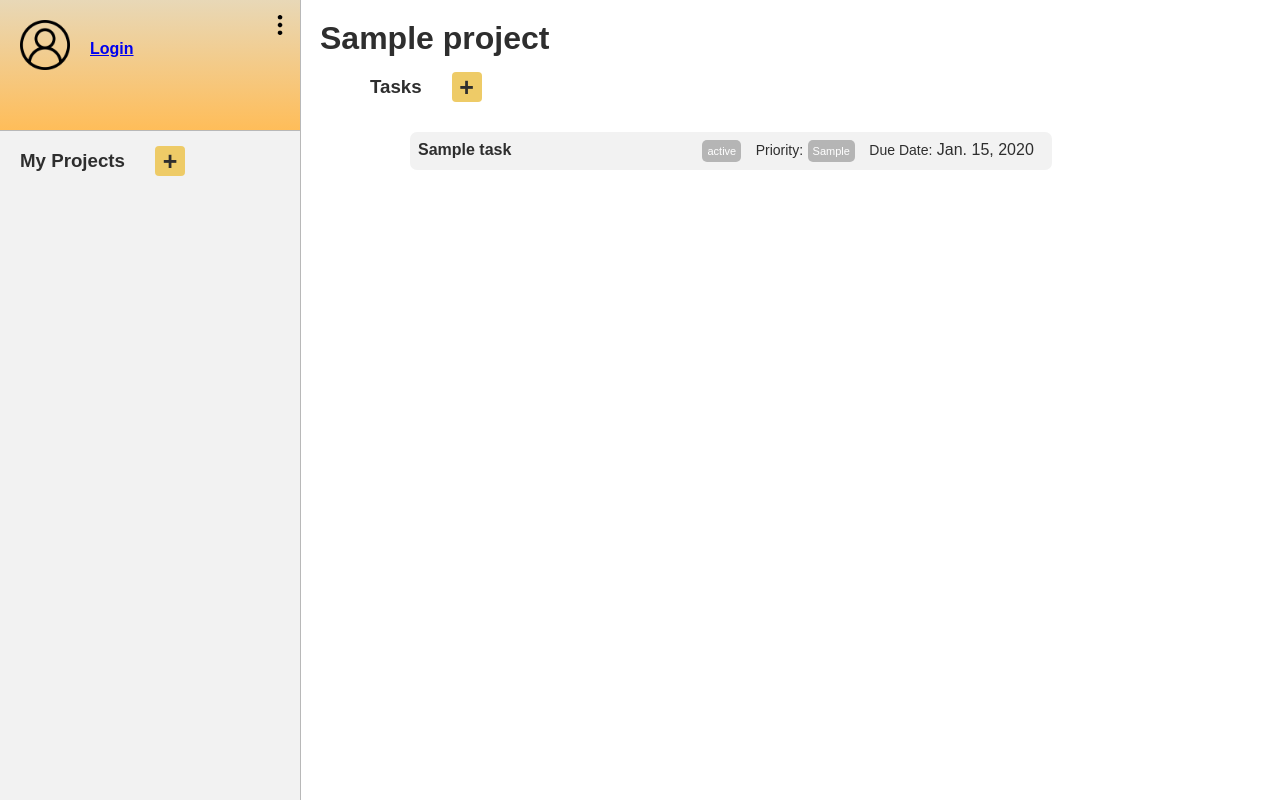
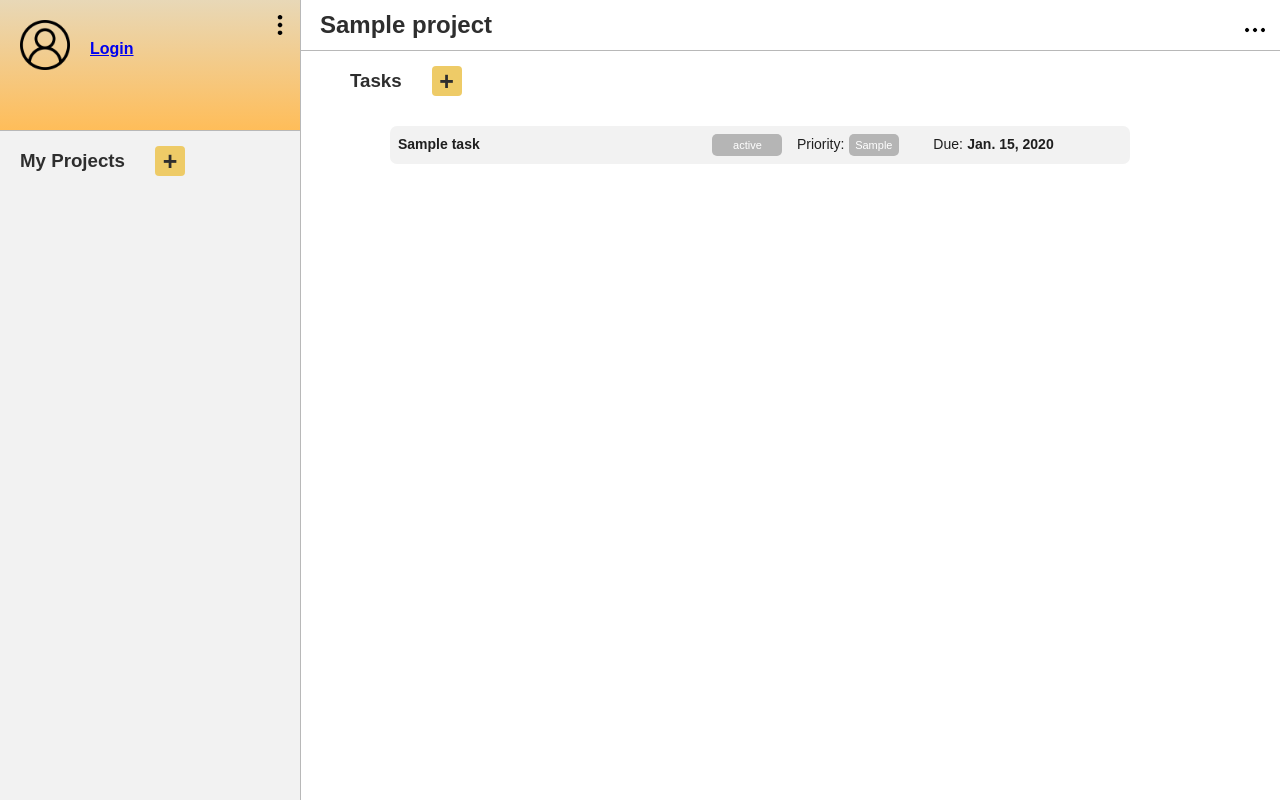
Before and after one commit to EdCamarillo/TaskTracking, a Django app: page /projects/1/ in a window 1280 px wide. Run offline with Django 4.2, Linux system fonts and the light colour scheme; tables that the repository leaves empty hold one stand-in row (values such as "Sample post").

Commit message:
edit task, task list status and priority, ui revamp

```diff
--- a/static/css/tasks.css
+++ b/static/css/tasks.css
@@ -14,12 +14,6 @@ header {
     background-color: #333;
     color: #fff;
     text-align: center;
-}
-
-.project-name {
-    margin: 0;
-    position: relative;
-    display: flex;
 }
 
 #AddTaskContainer {
@@ -236,15 +236,75 @@ textarea {
 .TaskMenu {
     position: relative;
     margin-left: 300px;
-    padding: 20px;
     box-sizing: border-box;
+    width: 100%;
+}
+
+.TaskMenu-Header {
+    display: flex;
+    height: 50px;
+    border-width: 1px;
+    border-bottom-style: solid;
+    border-color: #b8b8b8;
+    align-items: center;
+}
+
+.project-name {
+    margin-left: 20px;
+    position: relative;
+    display: flex;
+    font-size: 24px;
+}
+
+#project-more-button {
+    padding: 5px;
+    height: 20px;
+    width: 20px;
+    top: 15px;
+    right: 10px;
+    position: absolute;
+    cursor: pointer;
+    border-radius: 8px;
+    z-index: 2;
+}
+
+#project-more-button:hover {
+    background: rgba(0, 0, 0, 0.1);
+}
+
+.Project-MoreMenu {
+    top: 50px;
+    right: 5px;
+    width: 100px;
+    height: 70px;
+    position: absolute;
+    background-color: #f5f5f5;
+    display: none;
+    box-shadow: 0 0 10px rgba(0, 0, 0, 0.2);
+    justify-content: center;
+    align-items: center;
+    z-index: 1;
+    border-radius: 5px;
+}
+
+#project-menu-list {
+    list-style-type: none;
+    position: relative;
+    padding-inline-start: 0px;
+    margin-block-start: 0px;
+    margin: 10px;
+}
+
+.delete {
+    text-decoration: none;
+    color: #CC3434;
 }
 
 .tasks-header {
     position: relative;
     display: flex;
     align-items: center;
-    left: 50px;
+    margin-left: 50px;
 }
 
 .tasks-header-text {
@@ -253,6 +313,7 @@ textarea {
 
 .task-list {
     margin-left: 50px;
+    margin-right: 150px;
 }
 
 #tasks {
@@ -269,9 +330,13 @@ textarea {
 
 #task-name {
     font-weight: bold;
+    font-size: 14px;
     display: inline-flex;
     margin-right: 50px;
-    width: 230px;
+    width: 260px;
+    white-space: nowrap;
+    overflow: hidden;
+    text-overflow: ellipsis;
 }
 
 #task-status {
@@ -283,6 +348,9 @@ textarea {
     margin: none;
     border-radius: 5px;
     margin-right: 10px;
+    width: 60px;
+    align-items: center;
+    justify-content: center;
 }
 
 #task-priority-text {
@@ -299,16 +367,27 @@ textarea {
     margin: none;
     border-radius: 5px;
     margin-right: 10px;
+    width: 40px;
+    align-items: center;
+    justify-content: center;
 }
 
 #task-due-date-text {
     display: inline-flex;
     font-size: 14px;
+    margin-left: 20px;
 }
 
 #task-due-date {
     display: inline-flex;
-    margin-right: 10px;
+    margin-right: 20px;
+    font-size: 14px;
+    font-weight: bold;
+}
+
+.container-anchor {
+    text-decoration: none;
+    color: #1f1f1f;
 }
 
 .projects-header {
--- a/static/scripts/tasks.js
+++ b/static/scripts/tasks.js
@@ -5,15 +5,18 @@ const TaskOverlay = document.getElementById('task-overlay');
 const closeTaskContainer = document.getElementById('CloseTaskContainerButton');
 
 const moreMenu = document.querySelector('.MoreMenu');
+const projectMoreMenu = document.querySelector('.Project-MoreMenu');
 
 var taskStatusElements = document.querySelectorAll('#tasks #task #task-status');
 var taskPriorityElements = document.querySelectorAll('#tasks #task #task-priority');
 
 TaskContainer.style.display = 'none';
 moreMenu.style.display = 'none';
+projectMoreMenu.style.display = 'none';
 
 toggleAddTaskContainer(openTaskContainer);
 toggleAddTaskContainer(closeTaskContainer);
+
 function toggleAddTaskContainer(Button){
     Button.addEventListener('click', () => {
         if (TaskContainer.style.display === 'none') {
@@ -30,11 +33,23 @@ document.getElementById("AddProjectButton").addEventListener("click", function()
     window.location.href = "/projects";
 });
 
+document.getElementById("CloseEditTaskContainerButton").addEventListener("click", function() {
+    window.history.back();
+});
+
 function displayMore(){
     if (moreMenu.style.display === 'none') {
         moreMenu.style.display = 'block';
     } else {
         moreMenu.style.display = 'none';
+    }
+}
+
+function displayProjectMore(){
+    if (projectMoreMenu.style.display === 'none') {
+        projectMoreMenu.style.display = 'block';
+    } else {
+        projectMoreMenu.style.display = 'none';
     }
 }
 
@@ -61,3 +76,16 @@ taskPriorityElements.forEach(function (element) {
         element.style.backgroundColor = '#e6635a'; // Light pink for "High"
     }
 });
+
+document.addEventListener('DOMContentLoaded', function () {
+        var taskDetailPattern = /^\/projects\/\d+\/\d+\/$/;
+        if (taskDetailPattern.test(window.location.pathname)) {
+            document.getElementById('EditTaskContainer').style.display = 'block';
+            document.getElementById('edit-task-overlay').style.display = 'block';
+
+            var taskForm = document.getElementById('editTaskForm');
+            var projectID = taskForm.getAttribute('data-project-id');
+            var taskID = taskForm.getAttribute('data-task-id');
+            taskForm.action = `/projects/${projectID}/${taskID}/`;
+        }
+    });
--- a/task/forms.py
+++ b/task/forms.py
@@ -7,9 +7,16 @@ Priority_Choices = [
     ('Medium', 'Medium'),
     ('Low', 'Low'),
 ]
+
+Status_Choices = [
+    ('To Do', 'To Do'),
+    ('In Progress', 'In Progress'),
+    ('Done', 'Done'),
+]
 class addTaskForm(forms.ModelForm):
     TaskName = forms.CharField(max_length=255, label_suffix="", label="Name")
-    Description = forms.CharField(max_length=255, label_suffix="", label="Description", widget=forms.Textarea(attrs={'rows': 3, 'cols': 20}))
+    Description = forms.CharField(max_length=255, label_suffix="", label="Description",
+                                  widget=forms.Textarea(attrs={'rows': 3, 'cols': 20}))
     Priority = forms.ChoiceField(label_suffix="", label="Priority", choices=Priority_Choices)
     DueDate = forms.DateField(label_suffix="", label="Due Date", widget=forms.DateInput(attrs={'type': 'date'}))
     class Meta:
@@ -20,3 +27,20 @@ class addTaskForm(forms.ModelForm):
             'Priority',
             'DueDate'
         ]
+
+class editTaskForm(forms.ModelForm):
+    TaskName = forms.CharField(max_length=255, label_suffix="", label="Name")
+    Description = forms.CharField(max_length=255, label_suffix="", label="Description",
+                                  widget=forms.Textarea(attrs={'rows': 3, 'cols': 20}))
+    Status = forms.ChoiceField(label_suffix="", label="Status", choices=Status_Choices)
+    Priority = forms.ChoiceField(label_suffix="", label="Priority", choices=Priority_Choices)
+    DueDate = forms.DateField(label_suffix="", label="Due Date", widget=forms.DateInput(attrs={'type': 'date'}))
+    class Meta:
+        model = Task
+        fields = [
+            'TaskName',
+            'Description',
+            'Status',
+            'Priority',
+            'DueDate'
+        ]
--- a/task/templates/tasks.html
+++ b/task/templates/tasks.html
@@ -46,7 +46,16 @@
         </div>
 
         <div class="TaskMenu">
+            <div class="TaskMenu-Header">
                 <h1 class="project-name"> {{ project.ProjectName }} </h1>
+                <img id="project-more-button" src="{% static '/images/more-flat.png' %}" alt="More" onclick="displayProjectMore()">
+                <div class="Project-MoreMenu">
+                    <ul id="project-menu-list">
+                        <li class="menu-item"><a>Settings</a></li>
+                        <li class="menu-item"><a class="delete">Delete</a></li>
+                    </ul>
+                </div>
+            </div>
             <div class="tasks-header">
                 <h3 class="tasks-header-text"> Tasks </h3>
                 <button class="AddButton" id="AddTaskButton">+</button>
@@ -55,6 +64,7 @@
                 <ul id="tasks">
                 {% for task in tasks %}
                     <li id="task">
+                        <a href="{% url 'edit_task' project_id=project.ProjectID task_id=task.TaskId %}" class="container-anchor">
                             <div class="task-container">
                                 <div id="task-name">
                                     {{ task.TaskName }}
@@ -66,11 +76,12 @@
                                 <div id="task-priority">
                                     {{ task.Priority }}
                                 </div>
-                            <div id="task-due-date-text">Due Date: </div>
+                                <div id="task-due-date-text">Due: </div>
                                 <div id="task-due-date">
                                     {{ task.DueDate }}
                                 </div>
                             </div>
+                        </a>
                     </li>
                 {% endfor %}
                 </ul>
@@ -84,14 +95,28 @@
             <form action="{% url 'tasks' project_id=project.ProjectID %}" method="post">
                 {% csrf_token %}
                 {{ form.as_p }}
+                <input type="hidden" name="task_form_type" value="add_task">
                 <button class="button" type="submit">Add</button>
             </form>
         </div>
         <div id="task-overlay" class="hidden"></div>
 
+        <div id="EditTaskContainer">
+            <div class="ContainerLine"></div>
+            <button id="CloseEditTaskContainerButton">x</button>
+            <h2>Edit Task</h2>
+            <form id="editTaskForm" action="#" method="post" data-project-id="{{ project.ProjectID }}" data-task-id="{{ task.TaskId }}">
+                {% csrf_token %}
+                {{ form.as_p }}
+                <input type="hidden" name="task_form_type" value="edit_task">
+                <button class="button" type="submit">Save</button>
+            </form>
+        </div>
+        <div id="edit-task-overlay" class="hidden"></div>
+
         {% endblock %}
     </main>
-    <script src="{% static 'scripts/tasks.js' %}">
+    <script src="{% static 'scripts/tasks.js' %}?{% now 'U' %}">
     </script>
 </body>
 </html>
--- a/task/views.py
+++ b/task/views.py
@@ -1,9 +1,11 @@
 from django.http import HttpResponse
 from django.template import loader
 from django.shortcuts import render, redirect, get_object_or_404
+from django.db import connection
 from django.views import View
 
 from .forms import addTaskForm
+from .forms import editTaskForm
 from project.models import Project
 from .models import Task
 
@@ -18,15 +20,13 @@ def addTask(request, project_id):
         if form.is_valid():
             task = form.save(commit=False)
             task.Project = project
-            task.Status = 'In Progress'
+            task.Status = 'To Do'
             task.save()
-
             return redirect('tasks', project_id=project_id)
     else:
         form = addTaskForm()
 
     user_projects = Project.objects.filter(user=request.session.get('user_id'))
-    print(user_projects)
 
     context = {
         'user_projects': user_projects,
@@ -39,3 +39,39 @@ def addTask(request, project_id):
                   'tasks.html',
                   context
                   )
+
+def editTask(request, project_id, task_id):
+    project = get_object_or_404(Project, ProjectID=project_id)
+    task = get_object_or_404(Task, TaskId=task_id, Project=project_id)
+    tasks = Task.objects.filter(Project=project_id)
+
+    if request.method == 'POST':
+        form = editTaskForm(request.POST, instance=task)
+        if form.is_valid():
+            task_name = form.cleaned_data['TaskName']
+            description = form.cleaned_data['Description']
+            status = form.cleaned_data['Status']
+            priority = form.cleaned_data['Priority']
+            due_date = form.cleaned_data['DueDate']
+
+            cursor = connection.cursor()
+            args = [task_id, task_name, description, status, priority, due_date]
+            cursor.callproc('editTask', args)
+            cursor.close()
+            return redirect('tasks', project_id=project_id)
+    else:
+        form = editTaskForm(instance=task)
+
+    user_projects = Project.objects.filter(user=request.session.get('user_id'))
+
+    context = {
+        'user_projects': user_projects,
+        'project': project,
+        'tasks': tasks,
+        'task': task,
+        'form': form,
+    }
+
+    return render(request,
+                  'tasks.html',
+                  context)
--- a/tasktrackingsystem/urls.py
+++ b/tasktrackingsystem/urls.py
@@ -22,6 +22,7 @@ from django.contrib.auth import views as auth_views
 from user import views
 from user.views import registrationView, loginView, logoutView
 from task.views import addTask
+from task.views import editTask
 from project.views import createProject
 
 app_name = 'tasktracking'
@@ -32,5 +33,6 @@ urlpatterns = [
     path('login', loginView.as_view(), name='login'),
     path('projects', createProject, name='projects'),
     path('projects/<int:project_id>/', addTask, name='tasks'),
+    path('projects/<int:project_id>/<int:task_id>/', editTask, name='edit_task'),
     path('logout', logoutView, name='logout')
 ]
--- a/user/views.py
+++ b/user/views.py
@@ -6,7 +6,7 @@ from .utils import userAuthenticate
 
 from django.shortcuts import render
 from django.views import View
-from django.db import  connection
+from django.db import connection
 from django.http import HttpResponseRedirect
 
 from .forms import loginForm
```
Also changed, not shown: other parts of static/css/tasks.css (+60 -17 lines), static/images/more-flat.png (added). Lines whose indentation alone changed are shown as unchanged.
